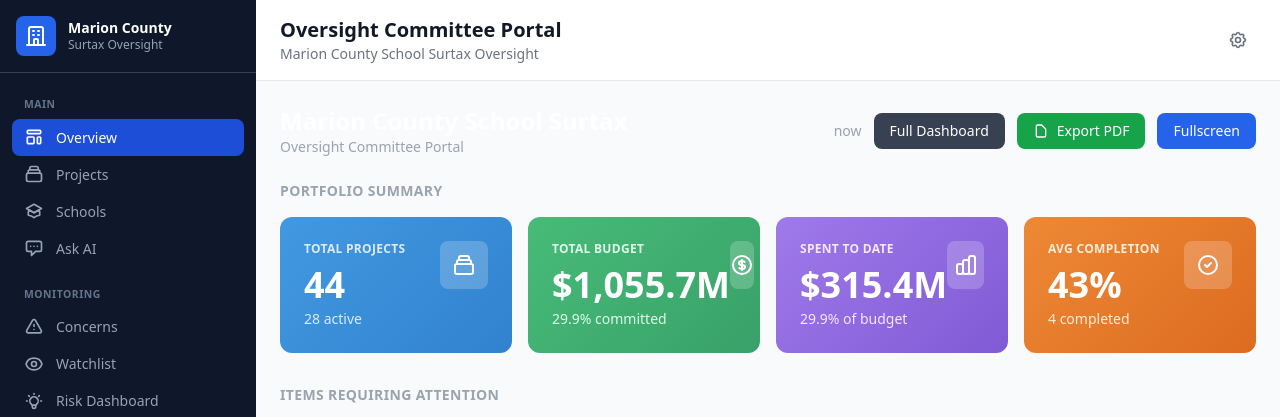
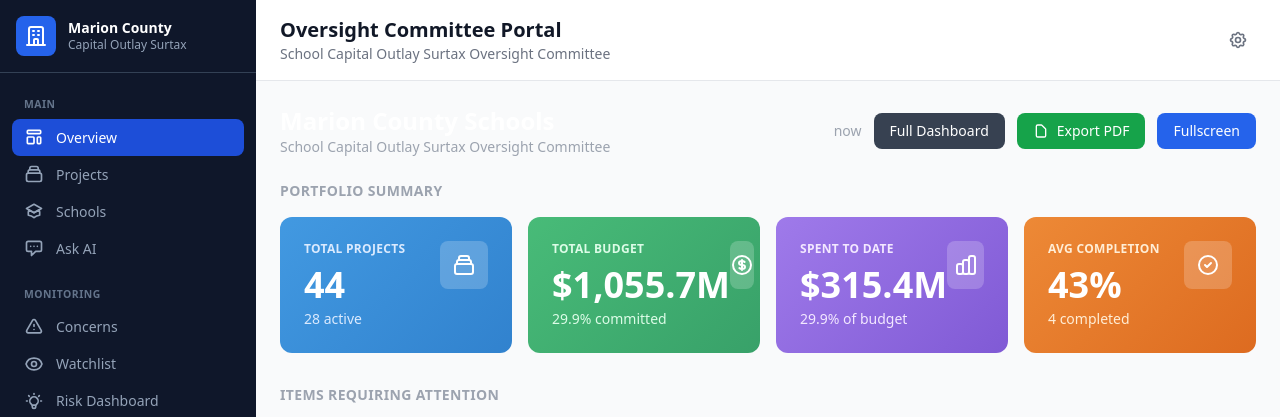
Before and after one commit to Texasdada13/surtax-oversight-dashboard, a Flask app: page / in a window 1280 px wide. Shown: the top 417 px of the page. Run offline with Flask 3, Linux system fonts and the light colour scheme; data comes from the database, SQL or seed files in the repository; some libraries are stand-ins or nearby versions.

Commit message:
Update branding with official committee name
- Changed sidebar subtitle to 'Capital Outlay Surtax'
- Updated page subtitle to 'School Capital Outlay Surtax Oversight Committee'
- Updated executive dashboard header to 'Marion County Schools'

Co-Authored-By: Claude Sonnet 4.5 <noreply@anthropic.com>

```diff
--- a/templates/surtax/base.html
+++ b/templates/surtax/base.html
@@ -110,7 +110,7 @@
                     </div>
                     <div class="sidebar-header-text">
                         <h1 class="text-sm font-bold text-white leading-tight">Marion County</h1>
-                        <p class="text-xs text-slate-400">Surtax Oversight</p>
+                        <p class="text-xs text-slate-400">Capital Outlay Surtax</p>
                     </div>
                 </a>
             </div>
@@ -284,7 +284,7 @@
                             </button>
                             <div>
                                 <h1 class="text-xl font-semibold text-gray-900">{% block page_title %}{{ title }}{% endblock %}</h1>
-                                <p class="text-sm text-gray-500">{% block page_subtitle %}Marion County School Surtax Oversight{% endblock %}</p>
+                                <p class="text-sm text-gray-500">{% block page_subtitle %}School Capital Outlay Surtax Oversight Committee{% endblock %}</p>
                             </div>
                         </div>
                         <div class="flex items-center space-x-4">
--- a/templates/surtax/executive_dashboard.html
+++ b/templates/surtax/executive_dashboard.html
@@ -16,8 +16,8 @@
 <div class="mb-6">
     <div class="flex items-center justify-between">
         <div>
-            <h1 class="text-2xl font-bold text-white">Marion County School Surtax</h1>
-            <p class="text-gray-400 text-sm">Oversight Committee Portal</p>
+            <h1 class="text-2xl font-bold text-white">Marion County Schools</h1>
+            <p class="text-gray-400 text-sm">School Capital Outlay Surtax Oversight Committee</p>
         </div>
         <div class="flex items-center gap-3">
             <span class="text-gray-400 text-sm">{{ "now"|date_format }}</span>
```
